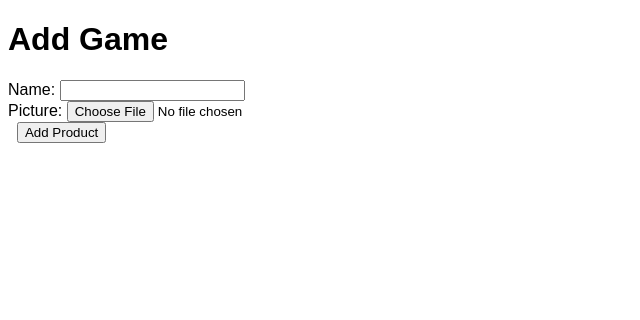
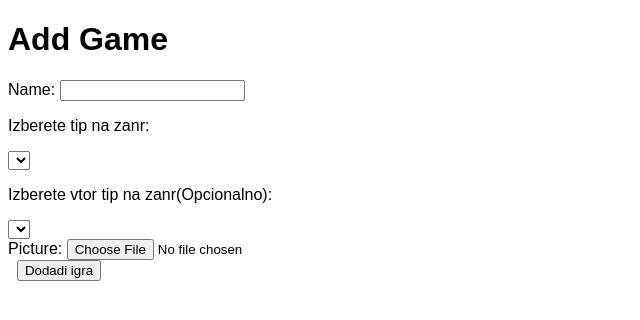
Before and after one commit to riziMizi/proekt, a PHP site: page /igri/index.php?action=show_add_igra in a window 1280 px wide. Shown: the top 320 px of the page, without its empty margins (0-640 px from the left). Run offline with PHP 8.4, Linux system fonts and the light colour scheme; tables that the repository leaves empty or names only in its code hold one stand-in row (values such as "Sample post"); data that the repository does not hold is empty.

Commit message:
dodadi_igra

```diff
--- a/igri/dodadi_igra.php
+++ b/igri/dodadi_igra.php
@@ -1,23 +1,42 @@
 <?php include '../view/header.php';
-$id=$_GET['tip_id'];
+$tipovi=zemi_tipovi_igri();
+$tipovi1=zemi_tipovi_igri();
 ?>
 <div >
     <h1>Add Game</h1>
     <form action="index.php" method="post" enctype="multipart/form-data">
         <input type="hidden" name="action" value="add_igra" />
 
-        <input type="hidden" name="tip" value=<?php echo $id ;?>>
-
         <label>Name:</label>
         <input type="input" name="ime" required />
         <br />
+
+        <p>Izberete tip na zanr:</p>
+        <select name="prv_tip">
+        <?php foreach($tipovi as $tip) : ?>
+        <option  value="<?php echo $tip['tip_id'] ; ?>">
+                <?php echo $tip['tip_ime'] ?>
+            </option>
+        <?php endforeach ;  ?>
+        </select>
+
+        <p>Izberete vtor tip na zanr(Opcionalno):</p>
+        <select name="vtor_tip">
+            <option value=""></option>
+            <?php foreach($tipovi1 as $tip) : ?>
+        <option  value="<?php echo $tip['tip_id'] ; ?>">
+                <?php echo $tip['tip_ime'] ?>
+            </option>
+        <?php endforeach ;  ?>
+    </select>
+    <br />
 
         <label>Picture:</label>
         <input type="file" name="slika" />
         <br />
 
         <label>&nbsp;</label>
-        <input type="submit" value="Add Product" />
+        <input type="submit" value="Dodadi igra" />
         <br />  <br />
     </form>
 
--- a/igri/index.php
+++ b/igri/index.php
@@ -26,8 +26,15 @@ else if ($action == 'show_add_igra')
 else if ($action == 'add_igra')
 {
     $ime = $_POST['ime'];
-    $tip = $_POST['tip'];
+    $tip = $_POST['prv_tip'];
+    $vtorTip=$_POST['vtor_tip'];
+    $znameIgraTip=0;
     $znameIgra=0;
+    if(!empty($vtorTip)){
+        if($tip!=$vtorTip){
+            $znameIgraTip=1;
+        }
+    }
     $proverkaIme=proverka_dali_postoi_igra_so_ime($ime);
     if(strtolower($proverkaIme['igra_ime'])!=strtolower($ime)){
         $target_dir = 'images';
@@ -49,7 +56,11 @@ else if ($action == 'add_igra')
                 if (in_array($fileExtLow, $dozvoleniExt))
                 {
                     move_uploaded_file($tmp_name, $name);
-                    add_igra_slika($ime, $filename,$tip);
+                    if($znameIgraTip==1){
+                        add_igra_slika($ime, $filename,$tip,$vtorTip);
+                    }else{
+                        add_igra_slika($ime, $filename,$tip,0);
+                    }
                     $znameIgra=1;
                 }
                 else
@@ -61,9 +72,14 @@ else if ($action == 'add_igra')
             }
         }
         if($znameIgra==0){
-            add_igra($ime, $tip);
+            if($znameIgraTip==1){
+            add_igra($ime, $tip,$vtorTip);
+            }else{
+                add_igra($ime, $tip,0);
+            }
+
         }
-       header("Location: .?tip_id=$tip");
+      // header("Location: .?tip_id=$tip");
     }else{
         echo "Igrata sto ja vnesovte veke postoi";
     }
--- a/index.php
+++ b/index.php
@@ -3,7 +3,7 @@ require('model/database_igri.php');
 $tipovi=zemi_tipovi_igri();
 ?>
 
-<div>
+<a href="igri/index.php?action=show_add_igra">Dodadi igra</a>
         <ul>
         <?php foreach ($tipovi as $tip) : ?>
             <li>
--- a/model/database_igri.php
+++ b/model/database_igri.php
@@ -23,17 +23,17 @@ function zemi_tipovi_igri(){
     return $result;
 }
 
-function add_igra($ime,$tip){
+function add_igra($ime,$tip,$tip2){
     global $db;
-    $query="INSERT INTO igri(igra_ime,igra_tip)
-            VALUES('$ime','$tip')";
+    $query="INSERT INTO igri(igra_ime,igra_tip,igra_vtor_tip)
+            VALUES('$ime','$tip','$tip2')";
     $db->exec($query);
 }
 
-function add_igra_slika($ime,$slika,$tip){
+function add_igra_slika($ime,$slika,$tip,$tip2){
 global $db;
-$query="INSERT INTO igri(igra_ime,igra_slika,igra_tip)
-            VALUES('$ime','$slika','$tip')";
+$query="INSERT INTO igri(igra_ime,igra_slika,igra_tip,igra_vtor_tip)
+            VALUES('$ime','$slika','$tip','$tip2')";
  $db->exec($query);
 }
 
```
Also changed, not shown: igri/images/github.png (added).
